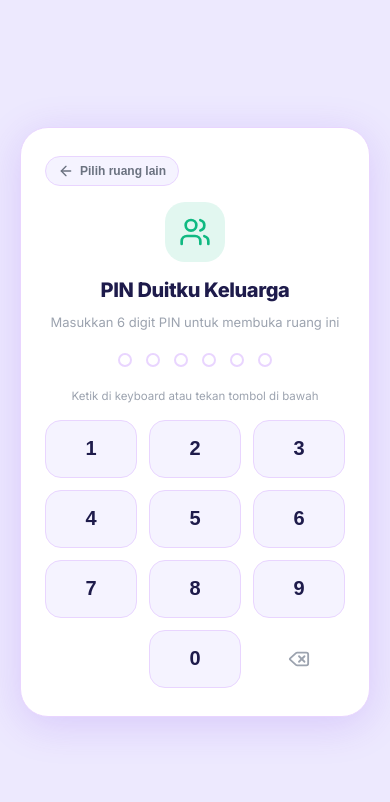
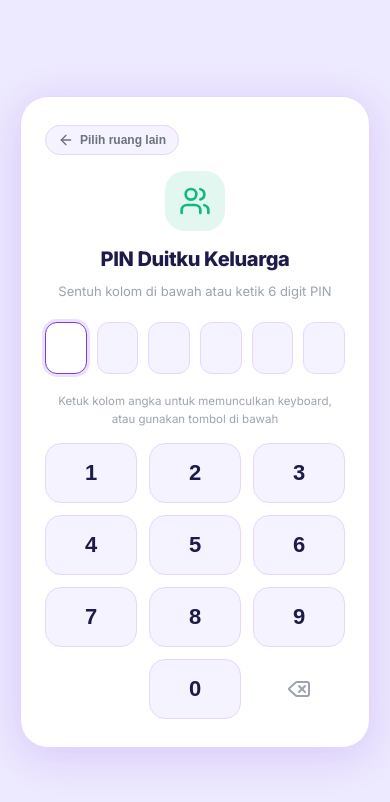
Before and after one commit to askarakmal00/duitku, a Next.js app in the folder app/: page / in a window 390 px wide. Both pictures are taken after a click on the button 195 px from the left and 344 px from the top of the page. Shown: the top 802 px of the page. Built offline with nearby package versions, Linux system fonts and the light colour scheme; no server answers; the database is empty.

Commit message:
fix: optimize PIN digit boxes and touch keypad for iPad and tablets

```diff
--- a/app/app/globals.css
+++ b/app/app/globals.css
@@ -3337,6 +3337,51 @@
   border-color: var(--danger);
 }
 
+/* ─── Interactive 6 Digit Boxes (iPad / Mobile / Desktop) ─── */
+.pin-boxes {
+  display: flex;
+  gap: 10px;
+  margin-bottom: 18px;
+  cursor: pointer;
+  user-select: none;
+  -webkit-user-select: none;
+  justify-content: center;
+  width: 100%;
+}
+
+.pin-box-item {
+  width: 44px;
+  height: 52px;
+  border-radius: 12px;
+  border: 1.5px solid var(--border);
+  background: var(--bg-secondary);
+  display: flex;
+  align-items: center;
+  justify-content: center;
+  font-size: 24px;
+  font-weight: 800;
+  color: var(--primary);
+  transition: all 0.15s ease;
+}
+
+.pin-box-item.active {
+  border-color: var(--primary);
+  background: var(--card);
+  box-shadow: 0 0 0 3px rgba(124, 58, 237, 0.15);
+}
+
+.pin-box-item.filled {
+  border-color: var(--primary);
+  background: var(--card);
+  color: var(--primary);
+}
+
+.pin-box-item.error {
+  border-color: var(--danger);
+  background: var(--danger-bg);
+  color: var(--danger);
+}
+
 @keyframes shake {
   0%, 100% { transform: translateX(0); }
   20%, 60% { transform: translateX(-8px); }
@@ -3348,10 +3393,10 @@
 }
 
 .pin-error-text {
-  font-size: 12px;
+  font-size: 12.5px;
   color: var(--danger);
   font-weight: 600;
-  margin-bottom: 12px;
+  margin-bottom: 14px;
 }
 
 .pin-numpad {
@@ -3359,21 +3404,28 @@
   grid-template-columns: repeat(3, 1fr);
   gap: 12px;
   width: 100%;
+  user-select: none;
+  -webkit-user-select: none;
 }
 
 .pin-key {
-  height: 58px;
+  height: 60px;
   background: var(--bg-secondary);
   border: 1px solid var(--border);
   border-radius: 16px;
-  font-size: 20px;
+  font-size: 22px;
   font-weight: 700;
   color: var(--text-primary);
   display: flex;
   align-items: center;
   justify-content: center;
   cursor: pointer;
-  transition: all 0.15s ease;
+  transition: all 0.1s ease;
+  touch-action: manipulation;
+  user-select: none;
+  -webkit-user-select: none;
+  -webkit-tap-highlight-color: rgba(124, 58, 237, 0.12);
+  outline: none;
 }
 
 .pin-key:hover {
@@ -3382,7 +3434,8 @@
 }
 
 .pin-key:active {
-  transform: scale(0.95);
+  transform: scale(0.94);
+  background: var(--primary-100);
 }
 
 .pin-key-action {
@@ -3392,7 +3445,42 @@
 }
 
 .pin-key-dummy {
-  height: 58px;
+  height: 60px;
+}
+
+/* ─── Tablet & iPad Sizing Optimization ─────────────────────── */
+@media (min-width: 640px) {
+  .space-pin-box,
+  .pin-container {
+    max-width: 420px;
+    padding: 36px 32px;
+  }
+
+  .pin-boxes {
+    gap: 12px;
+    margin-bottom: 22px;
+  }
+
+  .pin-box-item {
+    width: 52px;
+    height: 60px;
+    border-radius: 14px;
+    font-size: 28px;
+  }
+
+  .pin-numpad {
+    gap: 14px;
+  }
+
+  .pin-key {
+    height: 68px;
+    font-size: 25px;
+    border-radius: 20px;
+  }
+
+  .pin-key-dummy {
+    height: 68px;
+  }
 }
 
 /* ─── Space Switcher Component ─────────────────────────────── */
--- a/app/components/PinModal.tsx
+++ b/app/components/PinModal.tsx
@@ -1,5 +1,5 @@
 'use client';
-import React, { useState, useEffect } from 'react';
+import React, { useState, useEffect, useRef, useCallback } from 'react';
 import { Delete, X } from 'lucide-react';
 
 interface PinModalProps {
@@ -26,14 +26,51 @@
   const [pin, setPin] = useState('');
   const [isError, setIsError] = useState(false);
   const [errorMessage, setErrorMessage] = useState('');
+  const inputRef = useRef<HTMLInputElement>(null);
 
   useEffect(() => {
     if (isOpen) {
       setPin('');
       setIsError(false);
       setErrorMessage('');
+      setTimeout(() => {
+        inputRef.current?.focus();
+      }, 100);
     }
   }, [isOpen]);
+
+  const handleKeyPress = useCallback((digit: string) => {
+    if (pin.length < 6 && !isError) {
+      setPin(prev => prev + digit);
+    }
+  }, [pin, isError]);
+
+  const handleDelete = useCallback(() => {
+    if (!isError) {
+      setPin(prev => prev.slice(0, -1));
+    }
+  }, [isError]);
+
+  // Physical keyboard support
+  useEffect(() => {
+    if (!isOpen) return;
+
+    const handleKeyDown = (e: KeyboardEvent) => {
+      if (e.key >= '0' && e.key <= '9') {
+        e.preventDefault();
+        handleKeyPress(e.key);
+      } else if (e.key === 'Backspace') {
+        e.preventDefault();
+        handleDelete();
+      } else if (e.key === 'Escape') {
+        e.preventDefault();
+        onCancel?.();
+      }
+    };
+
+    window.addEventListener('keydown', handleKeyDown);
+    return () => window.removeEventListener('keydown', handleKeyDown);
+  }, [isOpen, handleKeyPress, handleDelete, onCancel]);
 
   useEffect(() => {
     if (pin.length === 6) {
@@ -52,24 +89,13 @@
         setTimeout(() => {
           setPin('');
           setIsError(false);
-        }, 800);
+          inputRef.current?.focus();
+        }, 700);
       }
     }
   }, [pin, expectedPin, verifyFn, onSuccess]);
 
   if (!isOpen) return null;
-
-  const handleKeyPress = (digit: string) => {
-    if (pin.length < 6 && !isError) {
-      setPin(prev => prev + digit);
-    }
-  };
-
-  const handleDelete = () => {
-    if (!isError) {
-      setPin(prev => prev.slice(0, -1));
-    }
-  };
 
   return (
     <div className="pin-overlay">
@@ -86,19 +112,63 @@
           {subtitle && <p className="pin-subtitle">{subtitle}</p>}
         </div>
 
-        {/* 6-dot indicator */}
-        <div className={`pin-dots ${isError ? 'pin-dots-shake' : ''}`}>
-          {[0, 1, 2, 3, 4, 5].map(index => (
-            <div
-              key={index}
-              className={`pin-dot ${index < pin.length ? 'filled' : ''} ${isError ? 'error' : ''}`}
-            />
-          ))}
+        {/* Hidden Input for Native Keyboard Support (iOS / iPad / Android) */}
+        <input
+          ref={inputRef}
+          type="text"
+          inputMode="numeric"
+          pattern="[0-9]*"
+          maxLength={6}
+          value={pin}
+          onChange={(e) => {
+            const val = e.target.value.replace(/\D/g, '').slice(0, 6);
+            setPin(val);
+          }}
+          style={{
+            position: 'absolute',
+            opacity: 0,
+            pointerEvents: 'none',
+            width: 1,
+            height: 1,
+          }}
+          aria-label="Input PIN"
+        />
+
+        {/* 6 Digit Boxes */}
+        <div
+          className={`pin-boxes ${isError ? 'pin-dots-shake' : ''}`}
+          onClick={() => inputRef.current?.focus()}
+          role="button"
+          tabIndex={0}
+          title="Sentuh untuk mengetik PIN"
+        >
+          {[0, 1, 2, 3, 4, 5].map(index => {
+            const hasValue = index < pin.length;
+            const isCurrent = index === pin.length;
+            return (
+              <div
+                key={index}
+                className={`pin-box-item ${hasValue ? 'filled' : ''} ${isCurrent ? 'active' : ''} ${isError ? 'error' : ''}`}
+              >
+                {hasValue ? '•' : ''}
+              </div>
+            );
+          })}
         </div>
 
-        {errorMessage && <div className="pin-error-text">{errorMessage}</div>}
+        {errorMessage ? (
+          <div className="pin-error-text">{errorMessage}</div>
+        ) : (
+          <div
+            className="space-pin-hint-text"
+            onClick={() => inputRef.current?.focus()}
+            style={{ cursor: 'pointer' }}
+          >
+            Ketuk kolom angka untuk memunculkan keyboard
+          </div>
+        )}
 
-        {/* Numpad */}
+        {/* Numpad with Touch Optimization */}
         <div className="pin-numpad">
           {['1', '2', '3', '4', '5', '6', '7', '8', '9'].map(digit => (
             <button
@@ -106,6 +176,10 @@
               type="button"
               className="pin-key"
               onClick={() => handleKeyPress(digit)}
+              onTouchEnd={(e) => {
+                e.preventDefault();
+                handleKeyPress(digit);
+              }}
             >
               {digit}
             </button>
@@ -115,6 +189,10 @@
             type="button"
             className="pin-key"
             onClick={() => handleKeyPress('0')}
+            onTouchEnd={(e) => {
+              e.preventDefault();
+              handleKeyPress('0');
+            }}
           >
             0
           </button>
@@ -122,9 +200,13 @@
             type="button"
             className="pin-key pin-key-action"
             onClick={handleDelete}
+            onTouchEnd={(e) => {
+              e.preventDefault();
+              handleDelete();
+            }}
             aria-label="Hapus"
           >
-            <Delete size={22} />
+            <Delete size={24} />
           </button>
         </div>
       </div>
--- a/app/components/SpaceSelectModal.tsx
+++ b/app/components/SpaceSelectModal.tsx
@@ -1,7 +1,7 @@
 'use client';
-import React, { useState, useEffect, useCallback } from 'react';
+import React, { useState, useEffect, useCallback, useRef } from 'react';
 import { SpaceId, getSpaceMeta, verifyPin } from '@/lib/spaceStore';
-import { ShieldCheck, Users, User, ArrowRight, ArrowLeft, Delete, Lock } from 'lucide-react';
+import { ShieldCheck, Users, User, ArrowRight, ArrowLeft, Delete } from 'lucide-react';
 
 interface SpaceSelectModalProps {
   isOpen: boolean;
@@ -13,6 +13,7 @@
   const [pin, setPin] = useState('');
   const [isError, setIsError] = useState(false);
   const [errorMessage, setErrorMessage] = useState('');
+  const inputRef = useRef<HTMLInputElement>(null);
 
   // Reset PIN when switching space selection
   const handleChooseSpace = (space: SpaceId) => {
@@ -20,6 +21,9 @@
     setPin('');
     setIsError(false);
     setErrorMessage('');
+    setTimeout(() => {
+      inputRef.current?.focus();
+    }, 100);
   };
 
   const handleBackToSelect = () => {
@@ -62,6 +66,13 @@
     return () => window.removeEventListener('keydown', handleKeyDown);
   }, [selectedSpace, handleKeyPress, handleDelete]);
 
+  // Auto focus input when PIN view opens
+  useEffect(() => {
+    if (selectedSpace) {
+      inputRef.current?.focus();
+    }
+  }, [selectedSpace]);
+
   // Verify PIN whenever 6 digits are reached
   useEffect(() => {
     if (!selectedSpace || pin.length !== 6) return;
@@ -75,6 +86,7 @@
       const timer = setTimeout(() => {
         setPin('');
         setIsError(false);
+        inputRef.current?.focus();
       }, 700);
       return () => clearTimeout(timer);
     }
@@ -179,27 +191,67 @@
               </div>
               <h2 className="space-pin-title">PIN {currentMeta?.name}</h2>
               <p className="space-pin-subtitle">
-                Masukkan 6 digit PIN untuk membuka ruang ini
+                Sentuh kolom di bawah atau ketik 6 digit PIN
               </p>
             </div>
 
-            {/* 6-dot indicator */}
-            <div className={`pin-dots ${isError ? 'pin-dots-shake' : ''}`}>
-              {[0, 1, 2, 3, 4, 5].map(index => (
-                <div
-                  key={index}
-                  className={`pin-dot ${index < pin.length ? 'filled' : ''} ${isError ? 'error' : ''}`}
-                />
-              ))}
+            {/* Hidden Input for Native Keyboard Support (iOS / iPad / Android) */}
+            <input
+              ref={inputRef}
+              type="text"
+              inputMode="numeric"
+              pattern="[0-9]*"
+              maxLength={6}
+              value={pin}
+              onChange={(e) => {
+                const val = e.target.value.replace(/\D/g, '').slice(0, 6);
+                setPin(val);
+              }}
+              style={{
+                position: 'absolute',
+                opacity: 0,
+                pointerEvents: 'none',
+                width: 1,
+                height: 1,
+              }}
+              aria-label="Input PIN"
+            />
+
+            {/* 6-box indicator: Clickable on iPad to open virtual keypad */}
+            <div
+              className={`pin-boxes ${isError ? 'pin-dots-shake' : ''}`}
+              onClick={() => inputRef.current?.focus()}
+              role="button"
+              tabIndex={0}
+              title="Sentuh untuk mengetik PIN"
+            >
+              {[0, 1, 2, 3, 4, 5].map(index => {
+                const hasValue = index < pin.length;
+                const isCurrent = index === pin.length;
+                return (
+                  <div
+                    key={index}
+                    className={`pin-box-item ${hasValue ? 'filled' : ''} ${isCurrent ? 'active' : ''} ${isError ? 'error' : ''}`}
+                  >
+                    {hasValue ? '•' : ''}
+                  </div>
+                );
+              })}
             </div>
 
             {errorMessage ? (
               <div className="pin-error-text">{errorMessage}</div>
             ) : (
-              <div className="space-pin-hint-text">Ketik di keyboard atau tekan tombol di bawah</div>
+              <div
+                className="space-pin-hint-text"
+                onClick={() => inputRef.current?.focus()}
+                style={{ cursor: 'pointer' }}
+              >
+                Ketuk kolom angka untuk memunculkan keyboard, atau gunakan tombol di bawah
+              </div>
             )}
 
-            {/* Numpad */}
+            {/* Numpad with Touch Optimization */}
             <div className="pin-numpad">
               {['1', '2', '3', '4', '5', '6', '7', '8', '9'].map(digit => (
                 <button
@@ -207,6 +259,10 @@
                   type="button"
                   className="pin-key"
                   onClick={() => handleKeyPress(digit)}
+                  onTouchEnd={(e) => {
+                    e.preventDefault();
+                    handleKeyPress(digit);
+                  }}
                 >
                   {digit}
                 </button>
@@ -216,6 +272,10 @@
                 type="button"
                 className="pin-key"
                 onClick={() => handleKeyPress('0')}
+                onTouchEnd={(e) => {
+                  e.preventDefault();
+                  handleKeyPress('0');
+                }}
               >
                 0
               </button>
@@ -223,9 +283,13 @@
                 type="button"
                 className="pin-key pin-key-action"
                 onClick={handleDelete}
+                onTouchEnd={(e) => {
+                  e.preventDefault();
+                  handleDelete();
+                }}
                 aria-label="Hapus"
               >
-                <Delete size={22} />
+                <Delete size={24} />
               </button>
             </div>
           </div>
```
